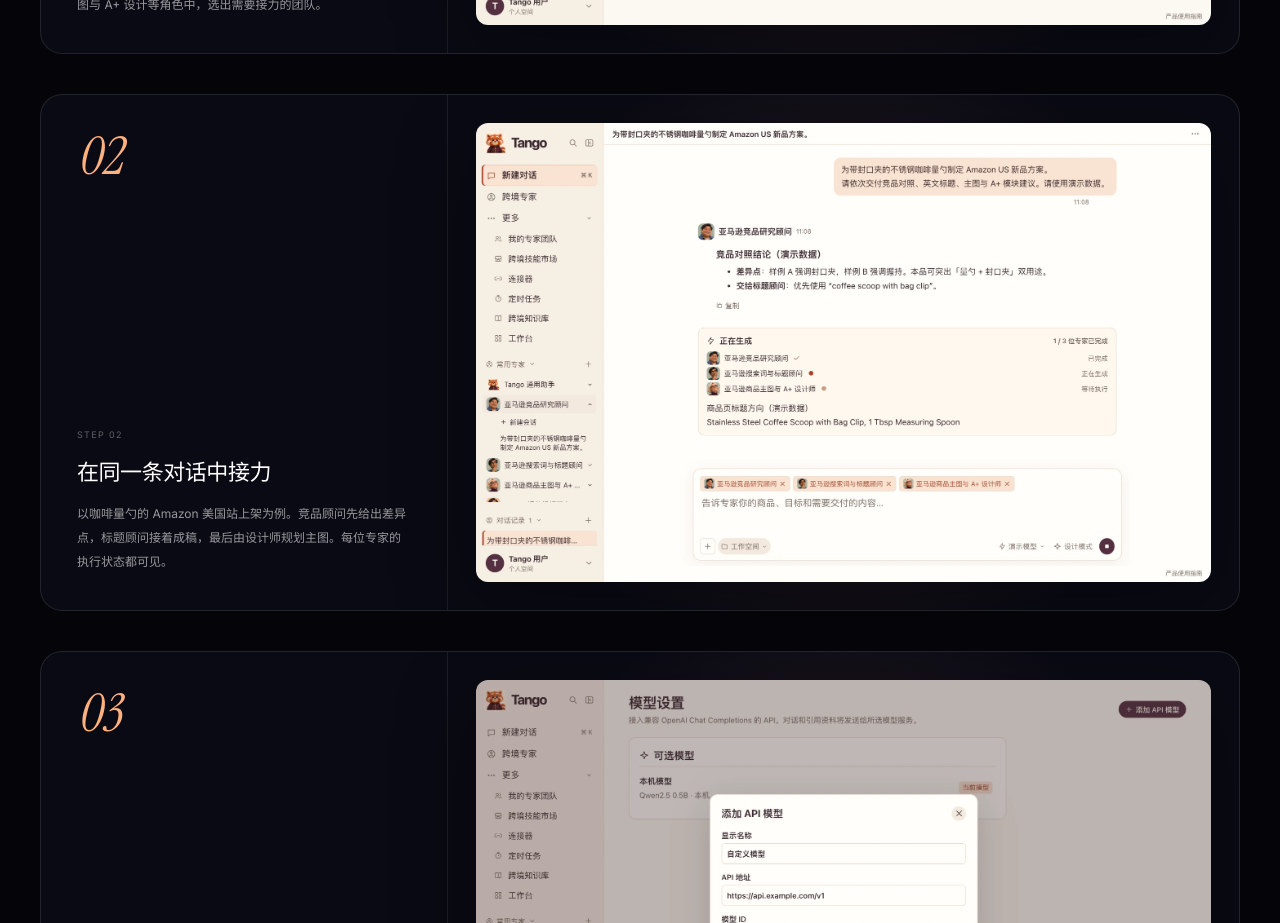
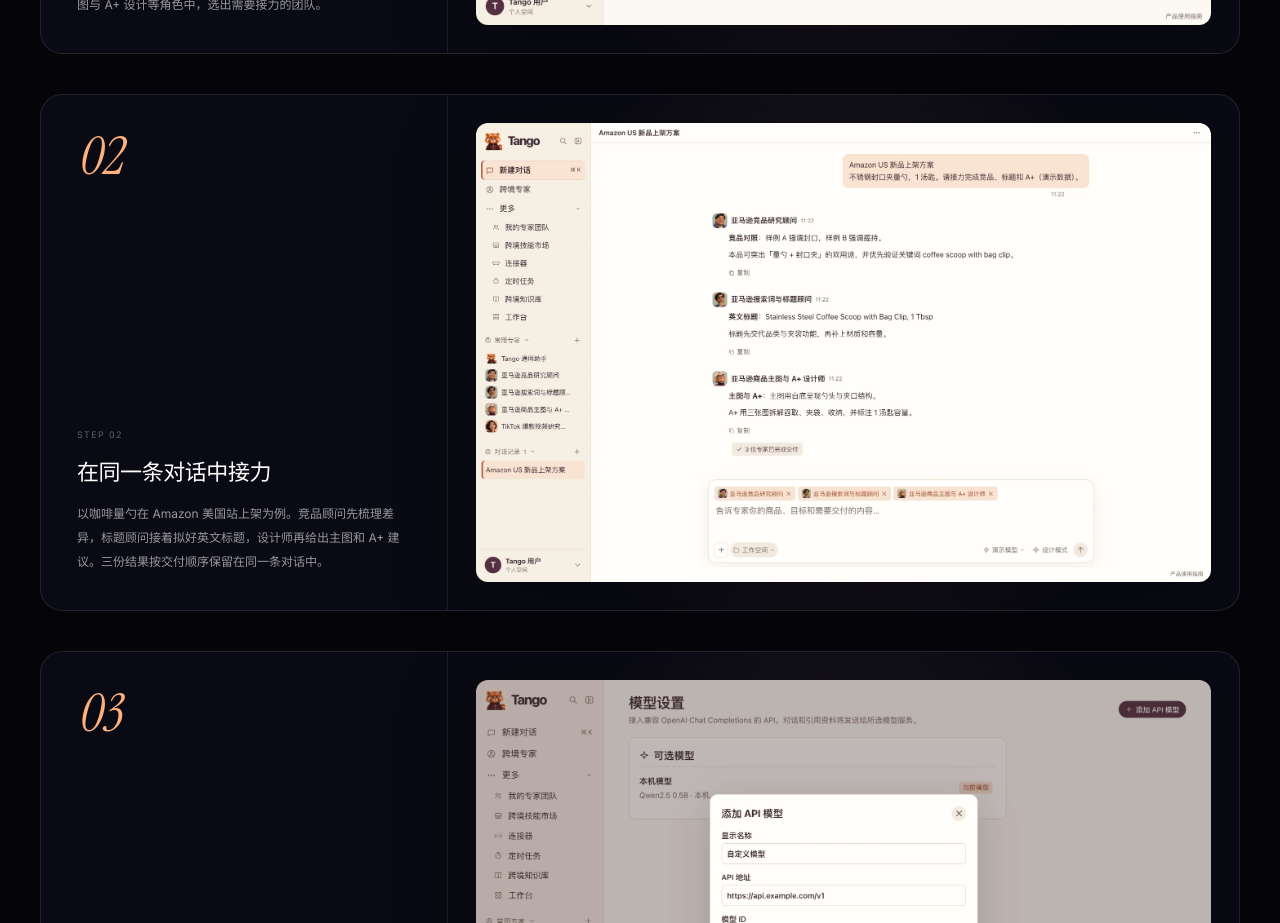
Before and after one commit to hxy940219220-collab/huangxiyuan-website, a Next.js app: page /projects/tango in a window 1280 px wide. Shown: the part 2640-3563 px from the top of the page. Built offline with nearby package versions, Linux system fonts and the light colour scheme.

Commit message:
Show completed Tango expert handoff in portfolio

```diff
--- a/app/projects/tango/page.tsx
+++ b/app/projects/tango/page.tsx
@@ -78,9 +78,9 @@ const project: ProjectDemoData = {
     {
       number: "02",
       title: "在同一条对话中接力",
-      description: "以咖啡量勺的 Amazon 美国站上架为例。竞品顾问先给出差异点，标题顾问接着成稿，最后由设计师规划主图。每位专家的执行状态都可见。",
-      image: "/projects/tango/workflow.webp",
-      imageAlt: "三位专家处理咖啡量勺的上架任务，显示已完成、正在生成和等待执行状态",
+      description: "以咖啡量勺在 Amazon 美国站上架为例。竞品顾问先梳理差异，标题顾问接着拟好英文标题，设计师再给出主图和 A+ 建议。三份结果按交付顺序保留在同一条对话中。",
+      image: "/projects/tango/workflow-complete.webp",
+      imageAlt: "Tango 展示咖啡量勺的竞品对照、英文标题和主图建议，三位专家均已完成交付",
       ...screenshotSize,
     },
     {
```
Also changed, not shown: public/projects/tango/workflow-complete.webp (added), public/projects/tango/workflow.webp (deleted).
